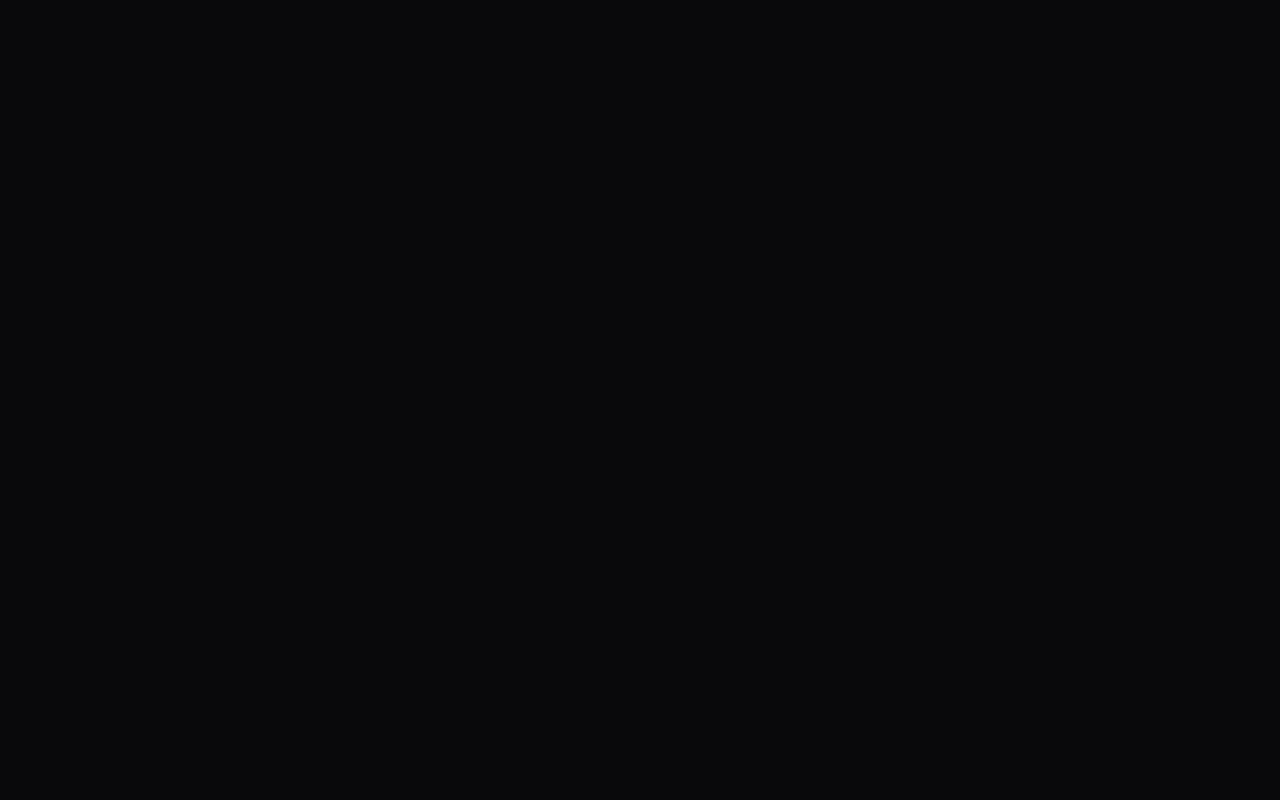
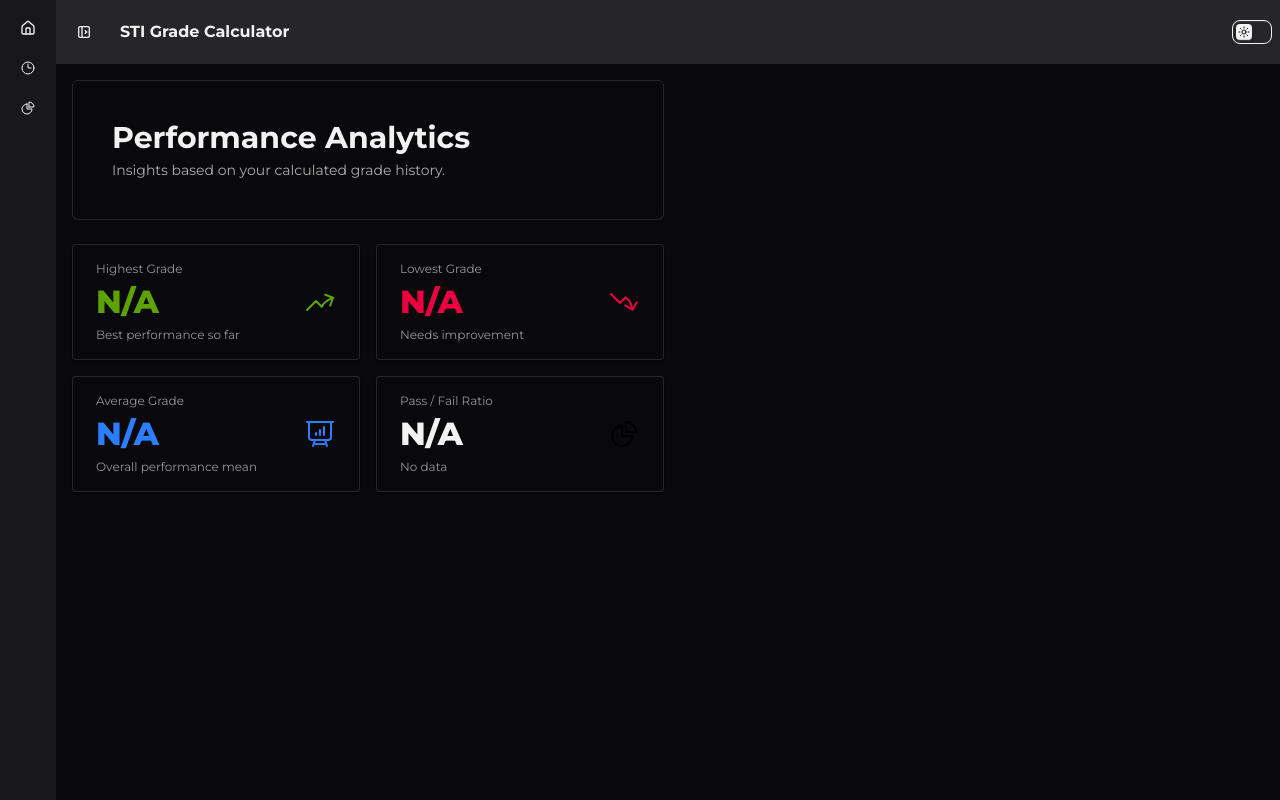
Before and after one commit to MarkMallari16/sti-grade-calculator, a React (Vite) app: page /analytics in a window 1280 px wide. Before the commit this address had no page. Built offline with nearby package versions, Linux system fonts and the light colour scheme.

Commit message:
feat: Add analytics page

```diff
--- a/src/App.tsx
+++ b/src/App.tsx
@@ -2,6 +2,7 @@ import { useState, useEffect } from 'react'
 import { Routes, Route } from 'react-router';
 import Layout from './components/Layout';
 import CalculatorPage from './pages/CalculatorPage';
+import AnalyticsPage from './pages/AnalyticsPage';
 import HistoryPage from './pages/HistoryPage';
 import type { HistoryItem, Grades } from './types';
 
@@ -72,6 +73,7 @@ function App() {
       <Route path="/" element={<Layout theme={theme} handleThemeChange={handleThemeChange} />}>
         <Route index element={<CalculatorPage saveHistory={saveHistory} />} />
         <Route path="history" element={<HistoryPage history={history} deleteHistoryItem={deleteHistoryItem} clearHistory={clearHistory} />} />
+        <Route path="analytics" element={<AnalyticsPage history={history} />} />
       </Route>
     </Routes>
   );
--- a/src/components/Layout.tsx
+++ b/src/components/Layout.tsx
@@ -80,6 +80,24 @@ export default function Layout({ theme, handleThemeChange }: LayoutProps) {
                                 <span className="is-drawer-close:hidden">History</span>
                             </NavLink>
                         </li>
+
+                        {/* List item */}
+                        <li>
+                            <NavLink
+                                to="/analytics"
+                                className={({ isActive }) =>
+                                    `is-drawer-close:tooltip is-drawer-close:tooltip-right ${isActive ? 'active' : ''}`
+                                }
+                                data-tip="Analytics"
+                            >
+                                {/* Analytics icon */}
+                                <svg xmlns="http://www.w3.org/2000/svg" fill="none" viewBox="0 0 24 24" strokeWidth={1.5} stroke="currentColor" className="my-1.5 inline-block size-4">
+                                    <path strokeLinecap="round" strokeLinejoin="round" d="M10.5 6a7.5 7.5 0 1 0 7.5 7.5h-7.5V6Z" />
+                                    <path strokeLinecap="round" strokeLinejoin="round" d="M13.5 10.5H21A7.5 7.5 0 0 0 13.5 3v7.5Z" />
+                                </svg>
+                                <span className="is-drawer-close:hidden">Analytics</span>
+                            </NavLink>
+                        </li>
                     </ul>
                 </div>
             </div>
--- /dev/null
+++ b/src/pages/AnalyticsPage.tsx
@@ -0,0 +1,113 @@
+import { useMemo } from 'react';
+import type { HistoryItem } from '../types';
+
+interface AnalyticsPageProps {
+    history: HistoryItem[];
+}
+
+export default function AnalyticsPage({ history }: AnalyticsPageProps) {
+    const stats = useMemo(() => {
+        if (history.length === 0) {
+            return {
+                highest: "N/A",
+                lowest: "N/A",
+                average: "N/A",
+                passFailRatio: "N/A"
+            };
+        }
+
+        const grades = history.map(item => Number(item.finalGrade));
+        const highest = Math.max(...grades).toFixed(2);
+        const lowest = Math.min(...grades).toFixed(2);
+        const average = (grades.reduce((a, b) => a + b, 0) / grades.length).toFixed(2);
+
+        // Calculate Pass/Fail
+        // Passing is >= 59.5 (based on types.ts getRemark logic where 59.5 is start of "Fair" and anything below is "Failed")
+        const passedCount = grades.filter(g => g >= 59.5).length;
+        const failedCount = grades.length - passedCount;
+        const passFailRatio = `${passedCount}:${failedCount}`;
+
+        return {
+            highest,
+            lowest,
+            average,
+            passFailRatio,
+            passedCount,
+            failedCount,
+            total: grades.length
+        };
+    }, [history]);
+
+    return (
+        <div className="space-y-6">
+            <div className='flex items-center gap-4 p-6 lg:p-10 bg-base-100 rounded-md ring ring-inset ring-base-300'>
+                <div>
+                    <h1 className='text-2xl lg:text-3xl font-bold'>Performance Analytics</h1>
+                    <p className='text-sm opacity-70 mt-1'>
+                        Insights based on your calculated grade history.
+                    </p>
+                </div>
+            </div>
+
+            <div className="grid grid-cols-1 md:grid-cols-2 gap-4">
+                {/* Highest Grade */}
+                <div className="stats shadow ring ring-inset ring-base-300">
+                    <div className="stat">
+                        <div className="stat-figure text-success">
+                            <svg xmlns="http://www.w3.org/2000/svg" fill="none" viewBox="0 0 24 24" strokeWidth={1.5} stroke="currentColor" className="size-8">
+                                <path strokeLinecap="round" strokeLinejoin="round" d="M2.25 18 9 11.25l4.306 4.307a11.95 11.95 0 0 1 5.814-5.519l2.74-1.22m0 0-5.94-2.28m5.94 2.28-2.28 5.941" />
+                            </svg>
+                        </div>
+                        <div className="stat-title">Highest Grade</div>
+                        <div className="stat-value text-success">{stats.highest}</div>
+                        <div className="stat-desc">Best performance so far</div>
+                    </div>
+                </div>
+
+                {/* Lowest Grade */}
+                <div className="stats shadow ring ring-inset ring-base-300">
+                    <div className="stat">
+                        <div className="stat-figure text-error">
+                            <svg xmlns="http://www.w3.org/2000/svg" fill="none" viewBox="0 0 24 24" strokeWidth={1.5} stroke="currentColor" className="size-8">
+                                <path strokeLinecap="round" strokeLinejoin="round" d="M2.25 6 9 12.75l4.286-4.286a11.948 11.948 0 0 1 4.306 6.43l.776 2.898m0 0 3.182-5.511m-3.182 5.51-5.511-3.181" />
+                            </svg>
+                        </div>
+                        <div className="stat-title">Lowest Grade</div>
+                        <div className="stat-value text-error">{stats.lowest}</div>
+                        <div className="stat-desc">Needs improvement</div>
+                    </div>
+                </div>
+
+                {/* Average Grade */}
+                <div className="stats shadow ring ring-inset ring-base-300">
+                    <div className="stat">
+                        <div className="stat-figure text-primary">
+                            <svg xmlns="http://www.w3.org/2000/svg" fill="none" viewBox="0 0 24 24" strokeWidth={1.5} stroke="currentColor" className="size-8">
+                                <path strokeLinecap="round" strokeLinejoin="round" d="M3.75 3v11.25A2.25 2.25 0 0 0 6 16.5h2.25M3.75 3h-1.5m1.5 0h16.5m0 0h1.5m-1.5 0v11.25A2.25 2.25 0 0 1 18 16.5h-2.25m-7.5 0h7.5m-7.5 0-1 3m8.5-3 1 3m0 0 .5 1.5m-.5-1.5h-9.5m0 0-.5 1.5M9 11.25v1.5M12 9v3.75m3-6v6" />
+                            </svg>
+
+                        </div>
+                        <div className="stat-title">Average Grade</div>
+                        <div className="stat-value text-primary">{stats.average}</div>
+                        <div className="stat-desc">Overall performance mean</div>
+                    </div>
+                </div>
+
+                {/* Pass/Fail Ratio */}
+                <div className="stats shadow ring ring-inset ring-base-300">
+                    <div className="stat">
+                        <div className="stat-figure text-secondary">
+                            <svg xmlns="http://www.w3.org/2000/svg" fill="none" viewBox="0 0 24 24" strokeWidth={1.5} stroke="currentColor" className="size-8">
+                                <path strokeLinecap="round" strokeLinejoin="round" d="M10.5 6a7.5 7.5 0 1 0 7.5 7.5h-7.5V6Z" />
+                                <path strokeLinecap="round" strokeLinejoin="round" d="M13.5 10.5H21A7.5 7.5 0 0 0 13.5 3v7.5Z" />
+                            </svg>
+                        </div>
+                        <div className="stat-title">Pass / Fail Ratio</div>
+                        <div className="stat-value">{stats.passFailRatio}</div>
+                        <div className="stat-desc">{stats.total ? `${stats.passedCount} Passed, ${stats.failedCount} Failed` : 'No data'}</div>
+                    </div>
+                </div>
+            </div>
+        </div>
+    );
+}
--- a/src/pages/CalculatorPage.tsx
+++ b/src/pages/CalculatorPage.tsx
@@ -143,7 +143,7 @@ export default function CalculatorPage({ saveHistory }: CalculatorPageProps) {
                         </label>
                         <input
                             type="text"
-                            placeholder="e.g. 1st Year - 1st Sem"
+                            placeholder="e.g. 1st Sem - Computer Programming 1"
                             className="input input-bordered w-full"
                             value={historyTitle}
                             onChange={(e) => setHistoryTitle(e.target.value)}
```
Also changed, not shown: public/calculator.png.
